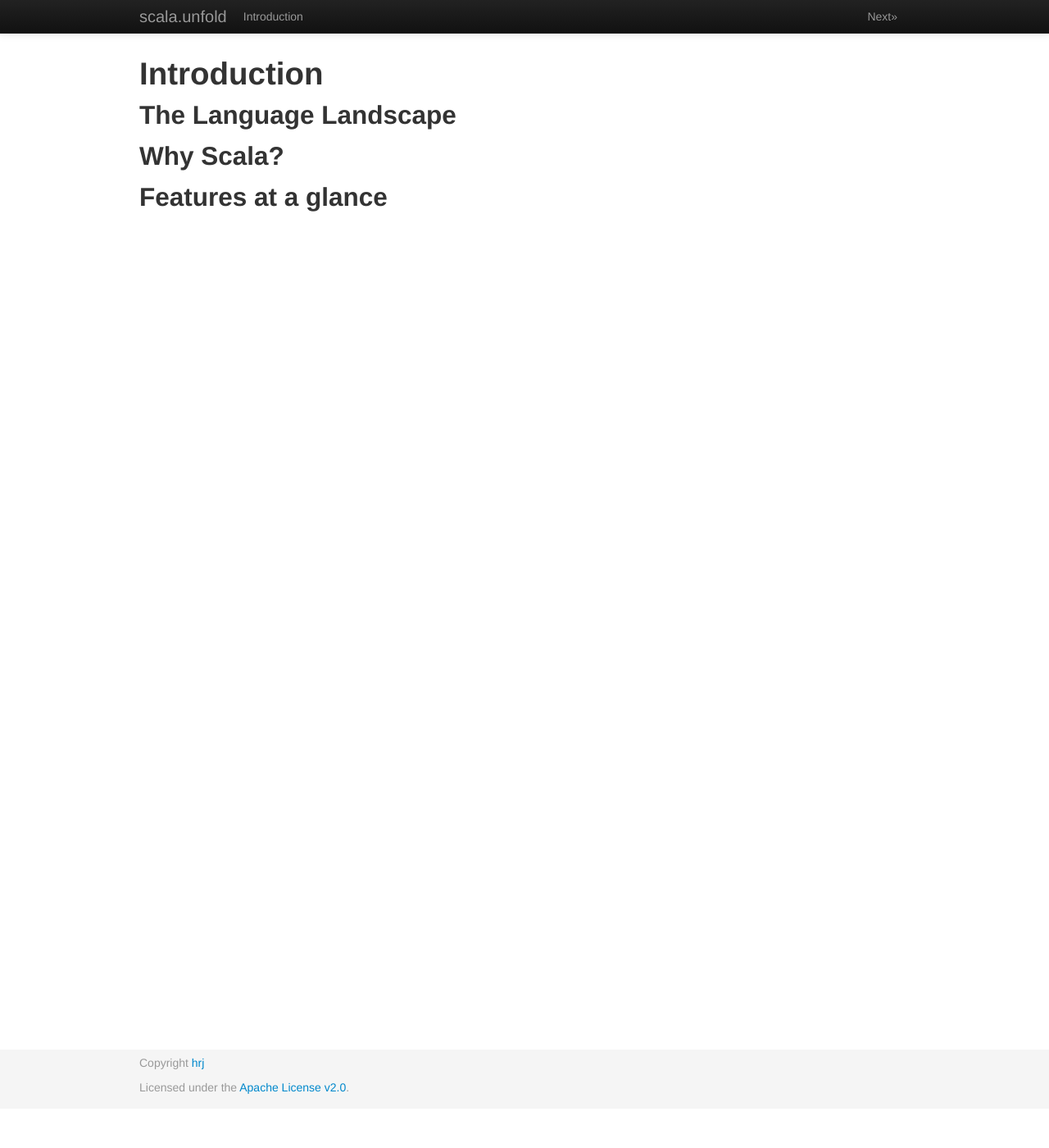
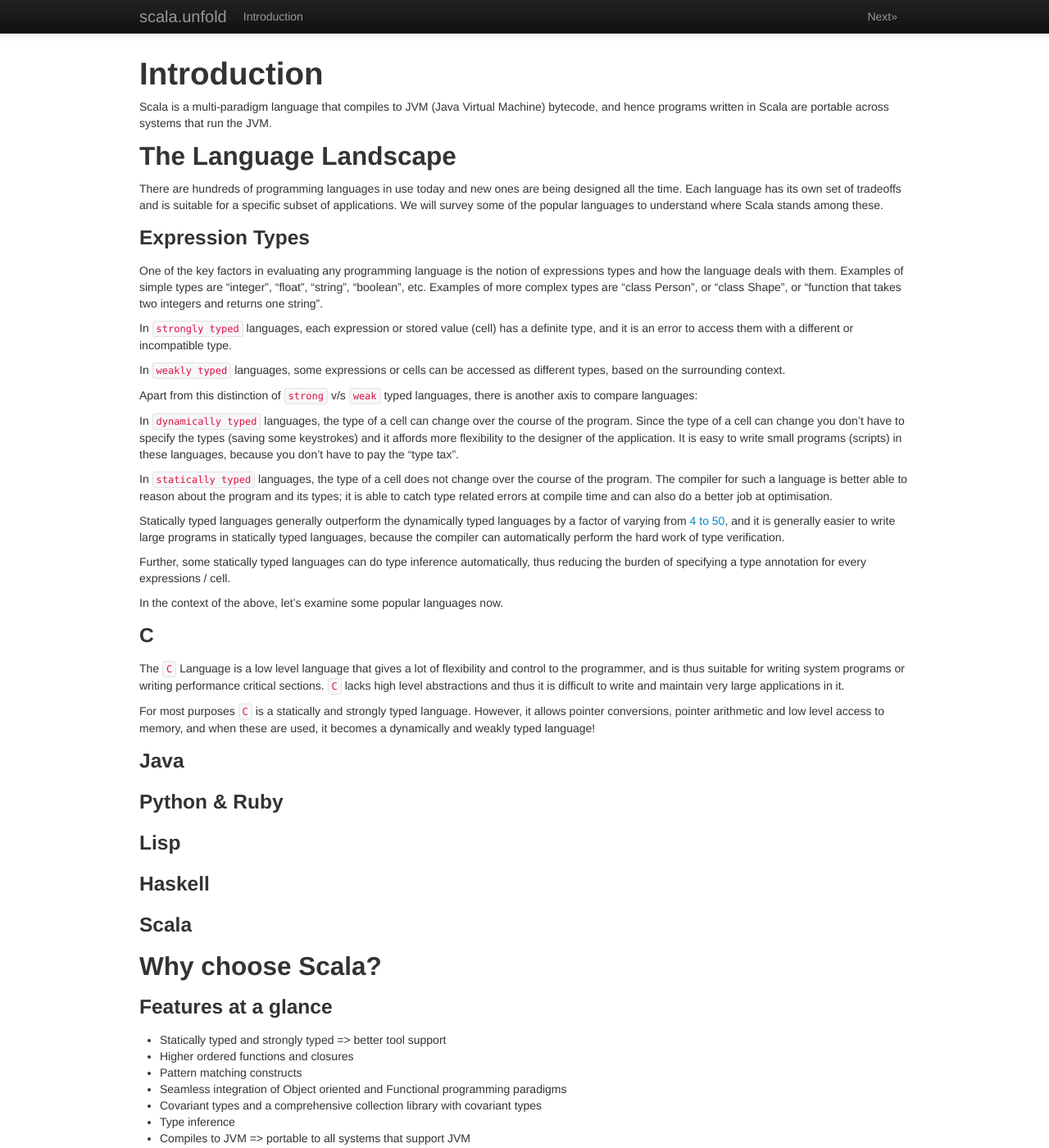
Before and after one commit to hrj/scala.unfold, a Jekyll site: the page built from chapter1.md, in a window 1280 px wide and 1400 px high. Shown: the whole window at 82% size. Built offline with Jekyll 4.4.1, drawn with Linux system fonts in a browser that asks for light colours; Markdown is read by kramdown in place of the engine named in the settings; some of the changed text lies outside the part shown.

Commit message:
chapter 1: language landscape

```diff
--- a/chapter1.md
+++ b/chapter1.md
@@ -6,8 +6,77 @@ next: chapter2.md
 
 # Introduction
 
+Scala is a multi-paradigm language that compiles to JVM (Java Virtual Machine) bytecode, and hence programs written in Scala
+are portable across systems that run the JVM.
+
 ## The Language Landscape
 
-## Why Scala?
+There are hundreds of programming languages in use today and new ones are being designed all the time. Each language
+has its own set of tradeoffs and is suitable for a specific subset of applications. We will survey some of
+the popular languages to understand where Scala stands among these.
 
-## Features at a glance
+### Expression Types
+
+One of the key factors in evaluating any programming language is the notion of expressions types and how the
+language deals with them. Examples of simple types are "integer", "float", "string", "boolean", etc. Examples
+of more complex types are "class Person", or "class Shape", or "function that takes two integers and returns one string".
+
+In `strongly typed` languages, each expression or stored value (cell) has a definite type, and it is an error
+to access them with a different or incompatible type.
+
+In `weakly typed` languages, some expressions or cells can be accessed as different types, based on the surrounding context.
+
+Apart from this distinction of `strong` v/s `weak` typed languages, there is another axis to compare languages:
+
+In `dynamically typed` languages, the type of a cell can change over the course of the program. Since the type
+of a cell can change you don't have to specify the types (saving some keystrokes) and it affords more flexibility
+to the designer of the application. It is easy to write small programs (scripts) in these languages, because you
+don't have to pay the "type tax".
+
+In `statically typed` languages, the type of a cell does not change over the course of the program. The compiler
+for such a language is better able to reason about the program and its types; it is able to catch type
+related errors at compile time and can also do a better job at optimisation.
+
+Statically typed languages generally outperform the dynamically typed languages by a factor of varying from
+[4 to 50](http://benchmarksgame.alioth.debian.org/u32/which-programs-are-fastest.php), and it is generally
+easier to write large programs in statically typed languages, because the compiler can automatically perform the hard
+work of type verification.
+
+Further, some statically typed languages can do type inference automatically, thus reducing the burden of
+specifying a type annotation for every expressions / cell.
+
+In the context of the above, let's examine some popular languages now.
+
+### C
+
+The `C` Language is a low level language that gives a lot of flexibility and control to the programmer, and
+is thus suitable for writing system programs or writing performance critical sections. `C` lacks high level abstractions and
+thus it is difficult to write and maintain very large applications in it.
+
+For most purposes `C` is a statically and strongly typed language. However, it allows pointer conversions, pointer arithmetic
+and low level access to memory, and when these are used, it becomes a dynamically and weakly typed language!
+
+### Java
+
+### Python & Ruby
+
+### Lisp
+
+### Haskell
+
+### Scala
+
+## Why choose Scala?
+
+### Features at a glance
+
+* Statically typed and strongly typed => better tool support
+* Higher ordered functions and closures
+* Pattern matching constructs
+* Seamless integration of Object oriented and Functional programming paradigms
+* Covariant types and a comprehensive collection library with covariant types
+* Type inference
+* Compiles to JVM => portable to all systems that support JVM
+* Binary compatible with Java and other JVM based languages
+* Macros
+* Concise and familiar syntax based on "curly braced" languages.
```
Also changed, not shown: index.md (+4 -4 lines).
